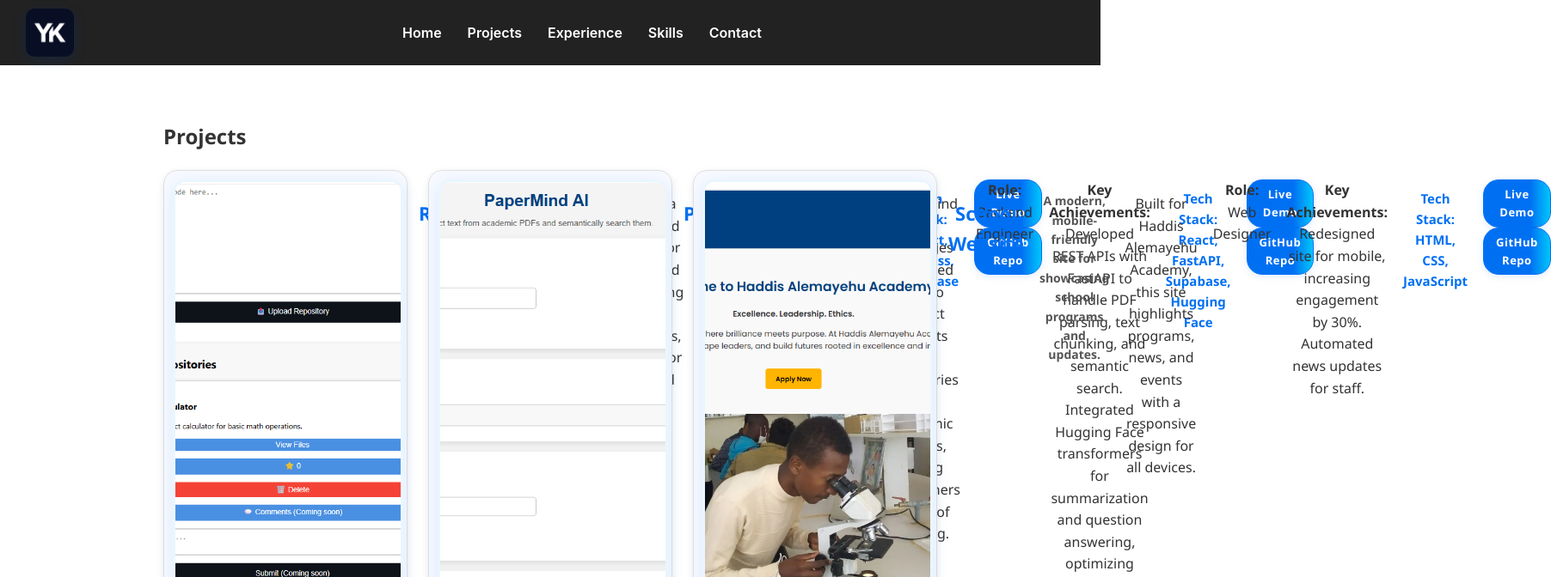
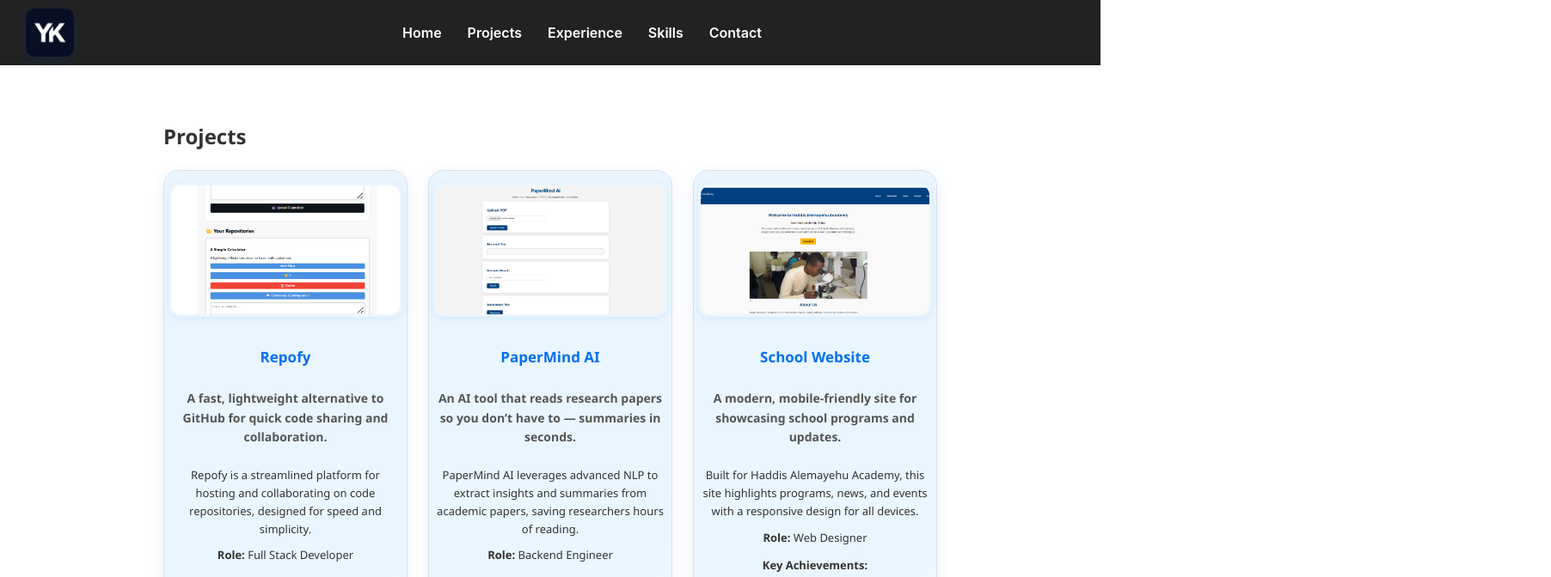
Before and after one commit to ethiyor/my-portfolio, a React (Create React App) app: page /projects in a window 1280 px wide. Shown: the top 672 px of the page at 86% size, 1804 px wide, since content can reach past the window. Built offline with nearby package versions, Linux system fonts and the light colour scheme.

Commit message:
Updated portfolio

```diff
--- a/src/App.css
+++ b/src/App.css
@@ -201,63 +201,90 @@
   gap: 24px;
 }
 
+@media (max-width: 600px) {
+  .projects-grid {
+    grid-template-columns: 1fr;
+    gap: 14px;
+  }
+  .project-card {
+    padding: 10px 6px 12px 6px;
+    border-radius: 12px;
+    min-width: 0;
+  }
+  .project-title {
+    font-size: 17px;
+  }
+  .project-image {
+    max-width: 98vw;
+    border-radius: 10px;
+    margin-bottom: 10px;
+  }
+}
+
 /* Small project card */
 .project-card {
   border: 1.5px solid #e0e0e0;
-  border-radius: 16px;
-  padding: 16px 16px 20px 16px;
-  background: linear-gradient(135deg, #f8faff 90%, #eaf6ff 100%);
-  box-shadow: 0 2px 8px rgb(0 0 0 / 0.08);
+  border-radius: 22px;
+  padding: 24px 20px 28px 20px;
+  background: linear-gradient(120deg, #eaf6ff 70%, #f8faff 100%);
+  box-shadow: 0 4px 18px rgba(0,112,243,0.10), 0 2px 8px rgba(0,0,0,0.08);
   cursor: pointer;
   transition: box-shadow 0.3s, border-color 0.3s, transform 0.2s;
   display: flex;
-  padding: 10px 10px;
-  gap: 18px;
+  flex-direction: column;
+  align-items: center;
+  gap: 10px;
   text-align: center;
   user-select: none;
+  min-width: 0;
 }
 
 .project-card:hover,
-.project-card:focus {
-  box-shadow: 0 10px 28px rgba(0,112,243,0.16);
+{
+  box-shadow: 0 12px 32px rgba(0,112,243,0.18);
   border-color: #0070f3;
-  transform: translateY(-3px);
+  transform: scale(1.03) translateY(-2px);
   outline: none;
 }
 
 /* Thumbnail image small */
 .project-image {
   width: 100%;
-  max-width: 280px;
+  max-width: 260px;
   aspect-ratio: 16 / 9;
   object-fit: cover;
-  border-radius: 14px;
-  margin-bottom: 16px;
+  border-radius: 16px;
+  margin-bottom: 12px;
   border: 3px solid #eaf6ff;
-  box-shadow: 0 4px 20px rgba(0,112,243,0.12);
-  transition: border-color 0.3s, box-shadow 0.3s;
+  box-shadow: 0 6px 24px rgba(0,112,243,0.13);
+  transition: border-color 0.3s, box-shadow 0.3s, transform 0.2s;
 }
 
 .project-card:hover .project-image {
   border-color: #0070f3;
-  box-shadow: 0 8px 36px rgba(0,112,243,0.22);
+  box-shadow: 0 12px 40px rgba(0,112,243,0.22);
+  transform: scale(1.04);
 }
 
 /* Project name */
 .project-title {
-  font-size: 22px;
+  font-size: 23px;
   color: #0070f3;
-  font-weight: 700;
-  margin-bottom: 6px;
+  font-weight: 800;
+  margin-bottom: 4px;
   user-select: text;
 }
 
 /* Tagline */
 .project-tagline {
+  font-size: 15px;
+  color: #444;
+  font-weight: 600;
+  margin-bottom: 2px;
+  user-select: text;
   font-size: 14px;
   color: #555;
-  font-weight: 600;
-  margin-bottom: 0;
+  margin-bottom: 2px;
   user-select: text;
 }
 
@@ -358,21 +385,69 @@
   flex-wrap: wrap;
 }
 
-.project-link {
-  display: inline-block;
-  padding: 6px 14px;
-  border-radius: 18px;
-  background: linear-gradient(90deg, #0070f3 70%, #00c6fb 100%);
-  color: #fff;
-  font-weight: 700;
-  font-size: 13px;
-  text-decoration: none;
-  box-shadow: 0 2px 8px rgba(0,112,243,0.13);
-  border: 1.5px solid #0070f3;
-  letter-spacing: 0.5px;
-  transition: background 0.3s, box-shadow 0.3s, border-color 0.3s;
-  user-select: none;
-}
+  .project-card {
+    padding: 14px 8px 18px 8px;
+    border-radius: 18px;
+    min-width: 0;
+    box-shadow: 0 4px 16px rgba(0,112,243,0.10);
+    gap: 8px;
+  }
+  .project-title {
+    font-size: 17px;
+    margin-bottom: 2px;
+    font-weight: 700;
+  }
+  .project-tagline {
+    font-size: 14px;
+    margin-bottom: 2px;
+  }
+  .project-overview {
+    font-size: 13px;
+    margin-bottom: 2px;
+  }
+  .project-image {
+    max-width: 96vw;
+    border-radius: 14px;
+    margin-bottom: 8px;
+    box-shadow: 0 2px 8px rgba(0,112,243,0.10);
+  }
+  .project-meta, .project-challenges, .tech-stack {
+    font-size: 13px;
+    margin-bottom: 4px;
+  }
+  .project-links {
+    gap: 8px;
+    flex-direction: column;
+    align-items: stretch;
+  }
+  .project-link {
+    font-size: 13px;
+    padding: 8px 12px;
+    border-radius: 14px;
+    width: 100%;
+    box-sizing: border-box;
+    margin-bottom: 4px;
+  }
+  .modal-content {
+    padding: 12px 4px;
+    max-width: 98vw;
+    max-height: 98vh;
+    border-radius: 14px;
+  }
+  .modal-title {
+    font-size: 16px;
+    margin-bottom: 8px;
+  }
+  .modal-image {
+    max-width: 96vw;
+    border-radius: 12px;
+    margin-bottom: 8px;
+  }
+  .modal-links {
+    gap: 8px;
+    flex-direction: column;
+    align-items: stretch;
+  }
 
 .project-link:hover {
   background: linear-gradient(90deg, #005bb5 70%, #00c6fb 100%);
```
